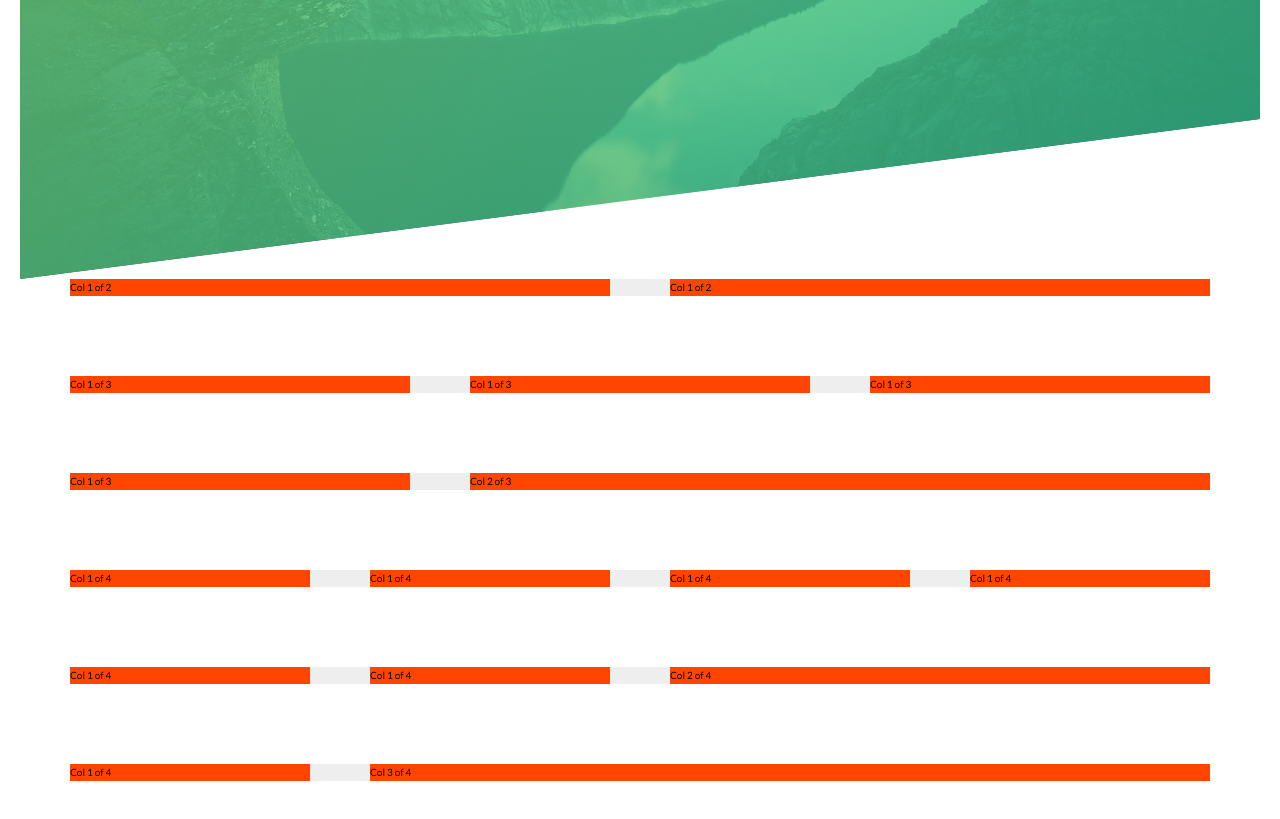
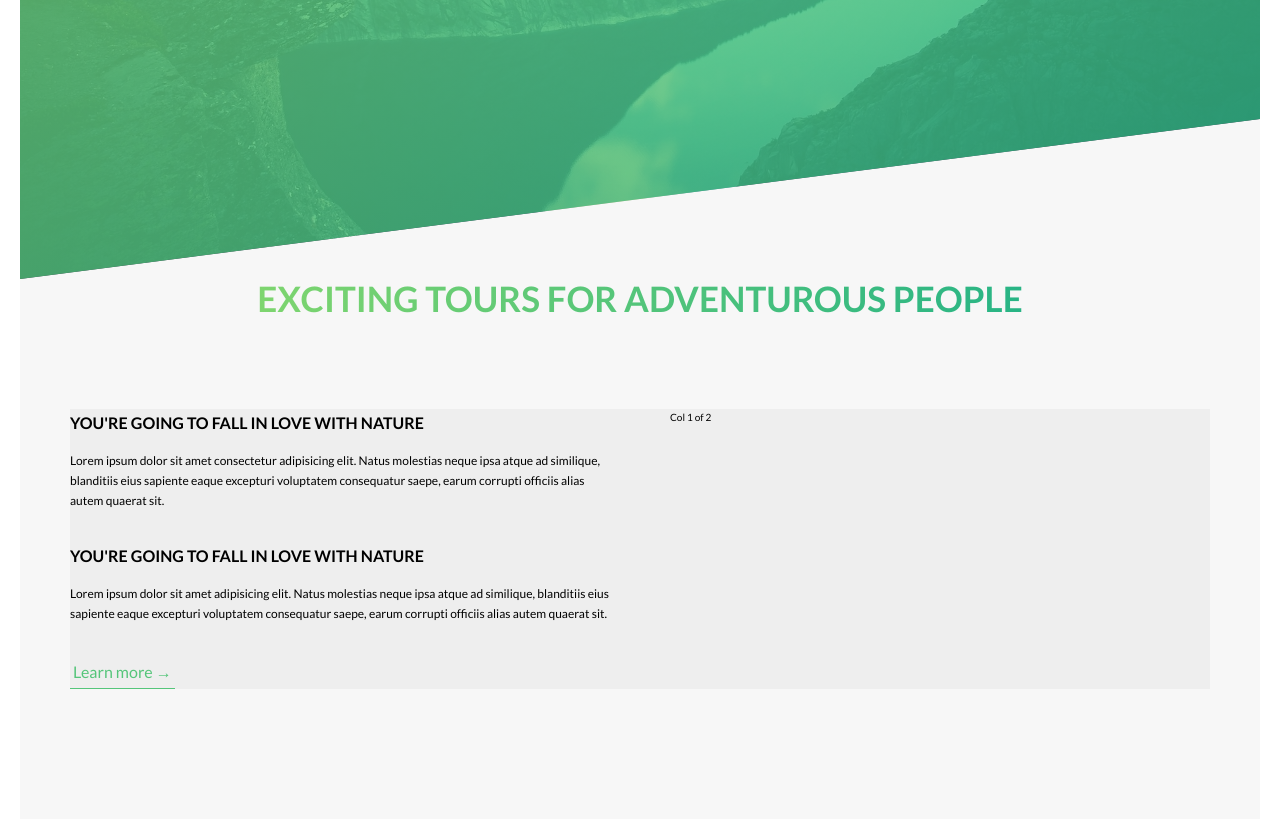
Before and after one commit to naveenrawat51/html-css-cardio-1, a website: page index.html in a window 1280 px wide. Shown: the part 501-1320 px from the top of the page. Drawn offline with Linux system fonts and the light colour scheme.

Commit message:
about heading and text added

```diff
--- a/index.html
+++ b/index.html
@@ -21,14 +21,50 @@
       </div>
       <div class="header__text-box">
         <h1 class="heading-primary">
-          <span class="heading-primary--main">Naveen</span>
-          <span class="heading-primary--sub">I like Coding</span>
+          <span class="heading-primary--main">Virat Tours</span>
+          <span class="heading-primary--sub">is where life happens</span>
         </h1>
         <a href="#" class="btn btn--white btn--animated"> List your courses </a>
       </div>
     </header>
 
-    <section class="grid-test">
+    <main>
+      <section class="section-about">
+        <div class="u-center-text u-margin-bottom-big">
+          <h2 class="heading-secondary">
+            Exciting tours for adventurous people
+          </h2>
+        </div>
+
+        <div class="row">
+          <div class="col-1-of-2">
+            <h3 class="heading-tertiary u-margin-bottom-small">
+              You're going to fall in love with nature
+            </h3>
+            <p class="paragraph">
+              Lorem ipsum dolor sit amet consectetur adipisicing elit. Natus
+              molestias neque ipsa atque ad similique, blanditiis eius sapiente
+              eaque excepturi voluptatem consequatur saepe, earum corrupti
+              officiis alias autem quaerat sit.
+            </p>
+
+            <h3 class="heading-tertiary u-margin-bottom-small">
+              You're going to fall in love with nature
+            </h3>
+            <p class="paragraph">
+              Lorem ipsum dolor sit amet adipisicing elit. Natus
+              molestias neque ipsa atque ad similique, blanditiis eius sapiente
+              eaque excepturi voluptatem consequatur saepe, earum corrupti
+              officiis alias autem quaerat sit.
+            </p>
+
+            <a href="#" class="btn-text">Learn more &rarr;</a>
+          </div>
+          <div class="col-1-of-2">Col 1 of 2</div>
+        </div>
+      </section>
+    </main>
+    <!-- <section class="grid-test">
       <div class="row">
         <div class="col-1-of-2">Col 1 of 2</div>
         <div class="col-1-of-2">Col 1 of 2</div>
@@ -62,6 +98,6 @@
         <div class="col-1-of-4">Col 1 of 4</div>
         <div class="col-3-of-4">Col 3 of 4</div>
       </div>
-    </section>
+    </section> -->
   </body>
 </html>
--- a/sass/abstracts/_variables.scss
+++ b/sass/abstracts/_variables.scss
@@ -1,13 +1,18 @@
-// colors
+// COLOR
 $color-primary: #55c57a;
 $color-primary-light: #7ed56f;
 $color-primary-dark: #28b485;
+
+$color-grey-light-1: #f7f7f7;
 
 $color-grey-dark: #777;
 $color-white: #fff;
 $color-black: #000;
 
-// grid
+// FONT
+$default-font-size: 1.6rem;
+
+// GRID
 $grid-width: 114rem;
 $gutter-vertical: 8rem;
 $gutter-horizontal: 6rem;
--- a/sass/base/_typography.scss
+++ b/sass/base/_typography.scss
@@ -34,3 +34,33 @@ body {
     animation: moveInRight 1s ease-out;
   }
 }
+
+.heading-secondary {
+  font-size: 3.5rem;
+  text-transform: uppercase;
+  font-weight: 700;
+  display: inline-block;
+  background-image: linear-gradient(to right, $color-primary-light, $color-primary-dark);
+  -webkit-background-clip: text;
+  color: transparent;
+  transition: all .2s;
+
+  &:hover {
+    transform: skewY(2deg) skewX(15deg);
+    text-shadow: .5rem 1rem 2rem rgba($color-black, .2);
+  }
+}
+
+.heading-tertiary {
+  font-size: 1.6rem;
+  font-weight: 700;
+  text-transform: uppercase;
+}
+
+.paragraph {
+  font-size: 1.2rem;
+
+  &:not(:last-child) {
+    margin-bottom: 3rem;;
+  }
+}
--- a/sass/base/_utility.scss
+++ b/sass/base/_utility.scss
@@ -0,0 +1,15 @@
+.u-center-text {
+    text-align: center;
+}
+
+.u-margin-bottom-big {
+    margin-bottom: 8rem;
+}
+
+.u-margin-bottom-medium {
+    margin-bottom: 4rem;
+}
+
+.u-margin-bottom-small {
+    margin-bottom: 1.5rem;
+}
--- a/sass/components/_buttons.scss
+++ b/sass/components/_buttons.scss
@@ -9,6 +9,7 @@
       transition: all 0.2s;
       position: relative;
       font-weight: 700;
+      font-size: $default-font-size;
     }
 
     &:hover {
@@ -53,3 +54,27 @@
       animation-fill-mode: backwards;
     }
   }
+
+  .btn-text {
+    &:link,
+    &:visited {
+      font-size: $default-font-size;
+      color: $color-primary;
+      display: inline-block;
+      text-decoration: none;
+      border-bottom: 1px solid $color-primary;
+      padding: 3px;
+    }
+
+    &:hover {
+    background-color: $color-primary;
+    color: $color-white;
+    box-shadow: 0 1rem 2rem rgba($color-black, .15);
+    transform: translateY(-2px);
+    }
+
+    &:active {
+      box-shadow: 0 .5rem 1rem rgba($color-black, .15);
+      transform: translateY(0);
+    }
+  }
--- a/sass/layout/_grid.scss
+++ b/sass/layout/_grid.scss
@@ -10,7 +10,6 @@
   @include clearfix;
 
   [class^="col-"] {
-    background-color: orangered;
     float: left;
 
     &:not(:last-child) {
--- a/sass/pages/_home.scss
+++ b/sass/pages/_home.scss
@@ -0,0 +1,5 @@
+.section-about {
+    background-color: $color-grey-light-1;
+    padding: 15rem 0;
+    margin-top: -20vh;
+}
```
Also changed, not shown: css/styles.css.
